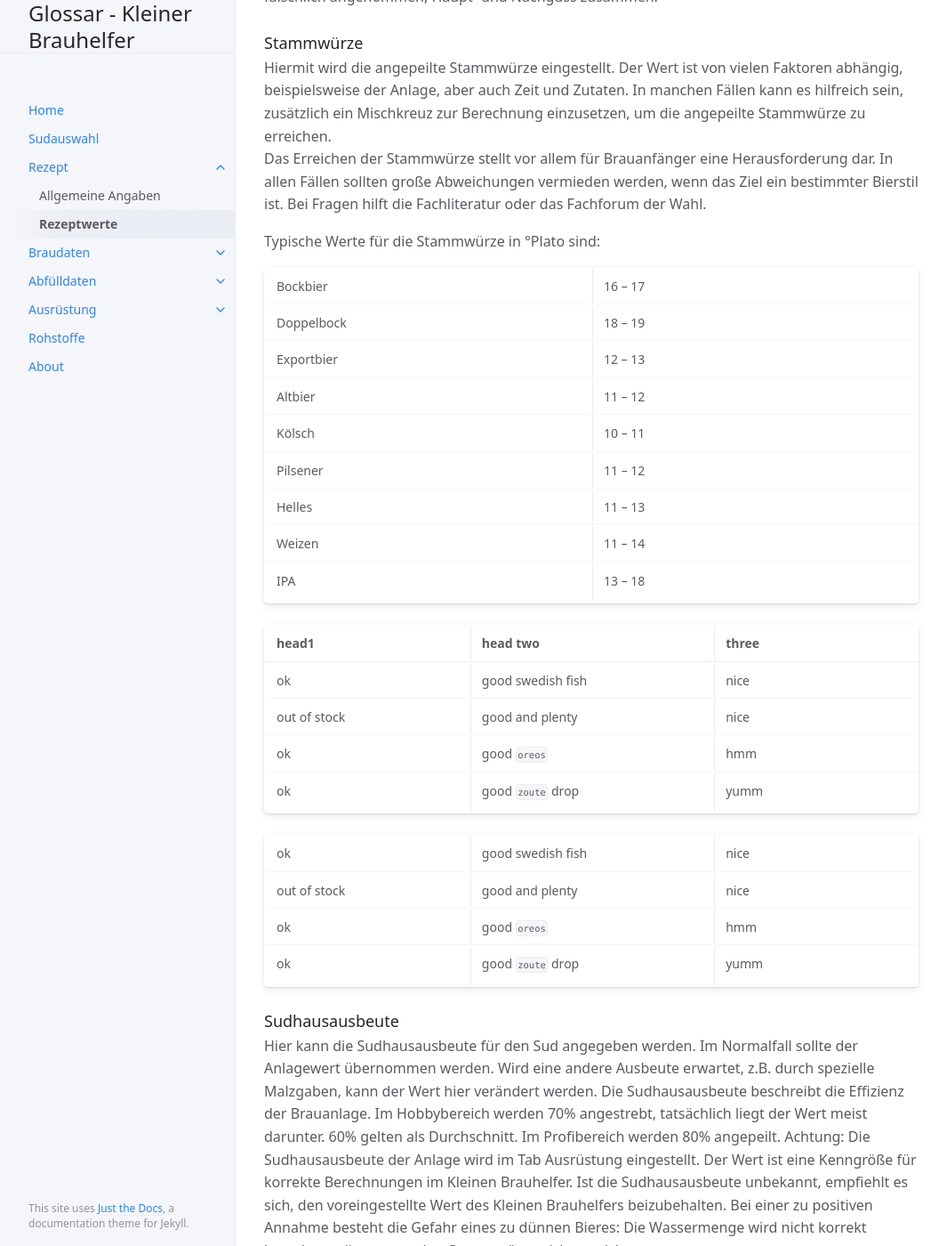
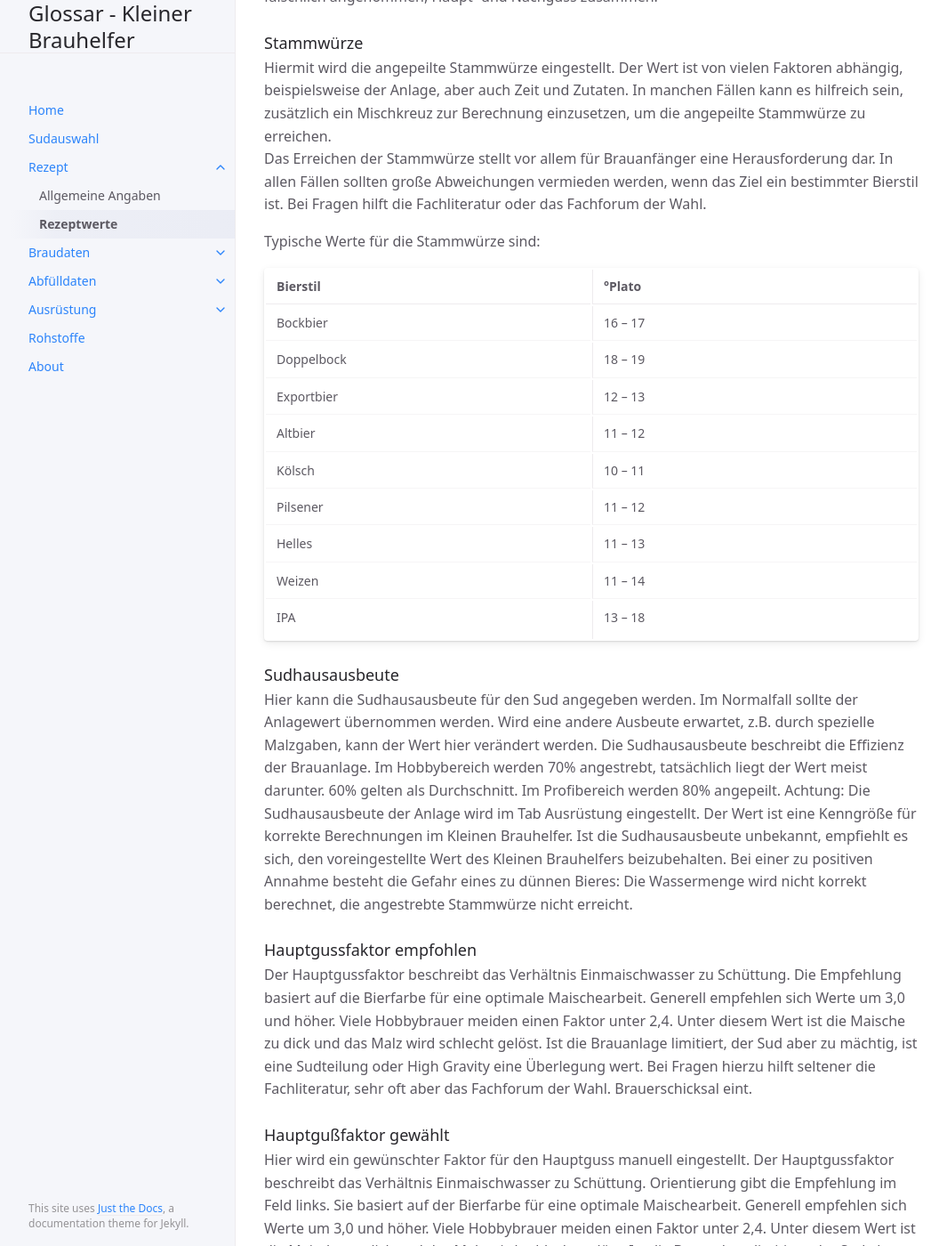
Before and after one commit to IsometricXH/kbh-glossar, a Jekyll site: the page built from docs/2-rezept/2-werte.md, in a window 1280 px wide and 1400 px high, scrolled down 756 px. Shown: the whole window at 89% size, without its empty margins (107-1172 px from the left). Built offline with Jekyll 4.4.1, drawn with Linux system fonts in a browser that asks for light colours.

Commit message:
Update 2-werte.md

```diff
--- a/docs/2-rezept/2-werte.md
+++ b/docs/2-rezept/2-werte.md
@@ -25,8 +25,10 @@ Achtung: Biermenge meint das am Ende konsumierbare Bier mit allen Verlusten und
 Hiermit wird die angepeilte Stammwürze eingestellt. Der Wert ist von vielen Faktoren abhängig, beispielsweise der Anlage, aber auch Zeit und Zutaten. In manchen Fällen kann es hilfreich sein, zusätzlich ein Mischkreuz zur Berechnung einzusetzen, um die angepeilte Stammwürze zu erreichen.
 Das Erreichen der Stammwürze stellt vor allem für Brauanfänger eine Herausforderung dar. In allen Fällen sollten große Abweichungen vermieden werden, wenn das Ziel ein bestimmter Bierstil ist. Bei Fragen hilft die Fachliteratur oder das Fachforum der Wahl.
 
-Typische Werte für die Stammwürze in °Plato sind:
+Typische Werte für die Stammwürze sind:
 
+| Bierstil   | °Plato  |
+|:-----------|:--------|
 | Bockbier   | 16 – 17 |
 | Doppelbock | 18 – 19 |
 | Exportbier | 12 – 13 |
@@ -36,18 +38,6 @@ Typische Werte für die Stammwürze in °Plato sind:
 | Helles     | 11 – 13 |
 | Weizen     | 11 – 14 |
 | IPA        | 13 – 18 |
-
-| head1        | head two          | three |
-|:-------------|:------------------|:------|
-| ok           | good swedish fish | nice  |
-| out of stock | good and plenty   | nice  |
-| ok           | good `oreos`      | hmm   |
-| ok           | good `zoute` drop | yumm  |
-
-| ok           | good swedish fish | nice  |
-| out of stock | good and plenty   | nice  |
-| ok           | good `oreos`      | hmm   |
-| ok           | good `zoute` drop | yumm  |
 
 ### Sudhausausbeute
 Hier kann die Sudhausausbeute für den Sud angegeben werden. Im Normalfall sollte der Anlagewert übernommen werden. Wird eine andere Ausbeute erwartet, z.B. durch spezielle Malzgaben, kann der Wert hier verändert werden.
```
